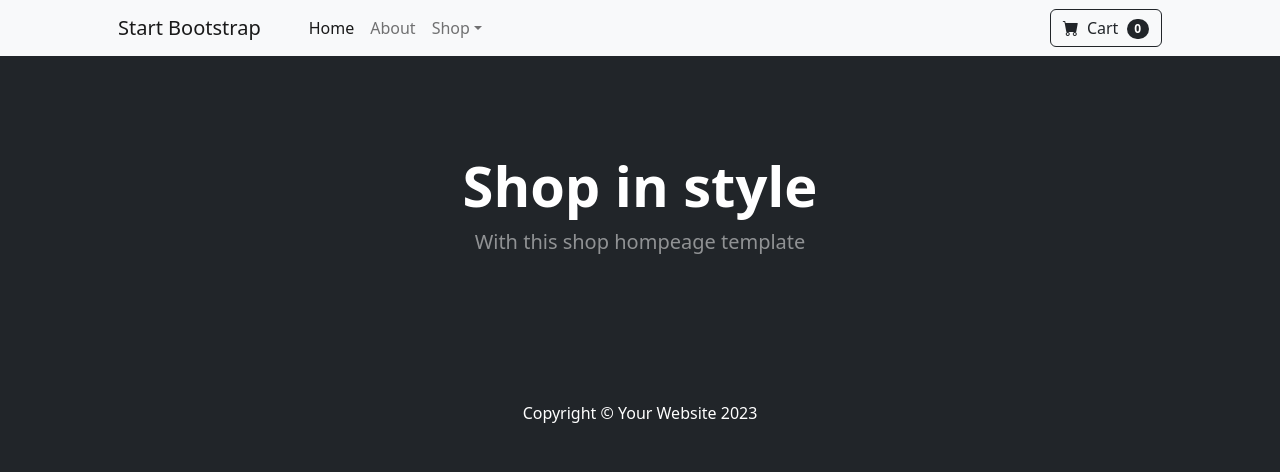
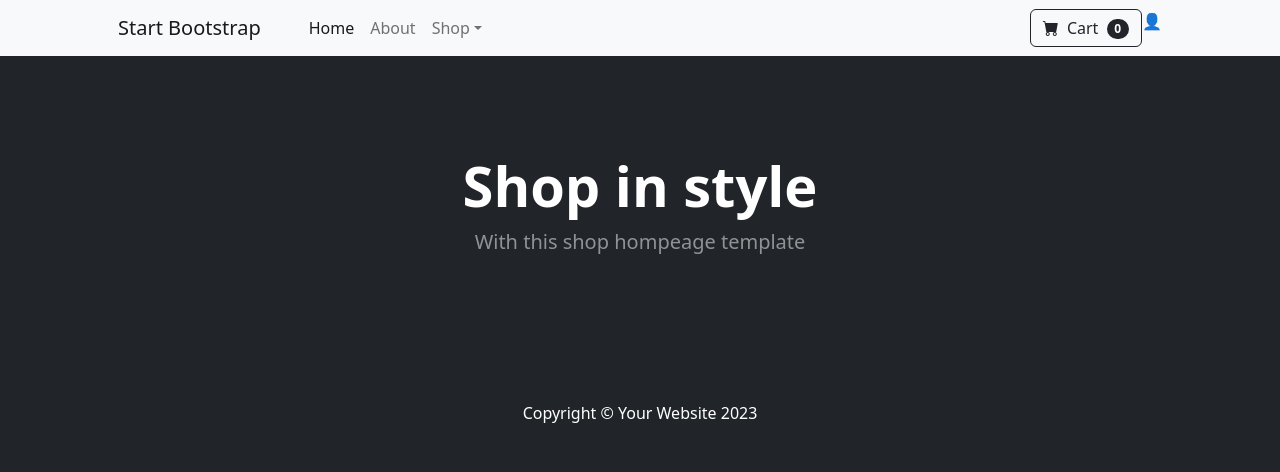
Before and after one commit to kosvish/FastAPI-Online-Store, a FastAPI app: page /pages/base in a window 1280 px wide. Shown: the top 472 px of the page. Run offline with FastAPI, Linux system fonts and the light colour scheme; parts of the project's set-up code (start-up, migrations or seed data) failed here and were passed over; some libraries are stand-ins or nearby versions.

Commit message:
add user-icon button

```diff
--- a/src/templates/base.html
+++ b/src/templates/base.html
@@ -41,6 +41,7 @@
                             Cart
                             <span class="badge bg-dark text-white ms-1 rounded-pill">0</span>
                         </button>
+                        <div id="user-icon" class="user-icon">👤</div>
                     </form>
                 </div>
             </div>
```
